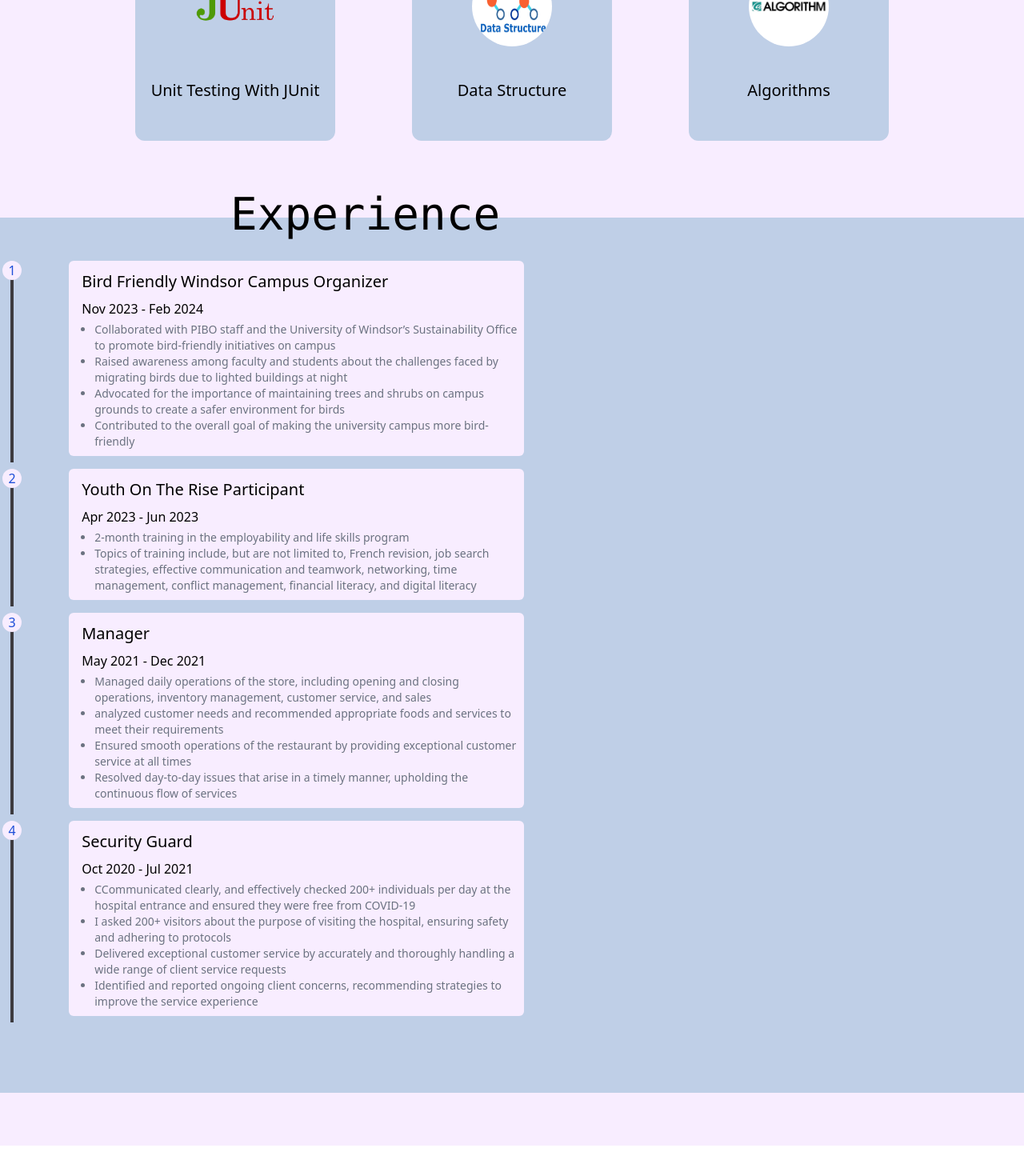
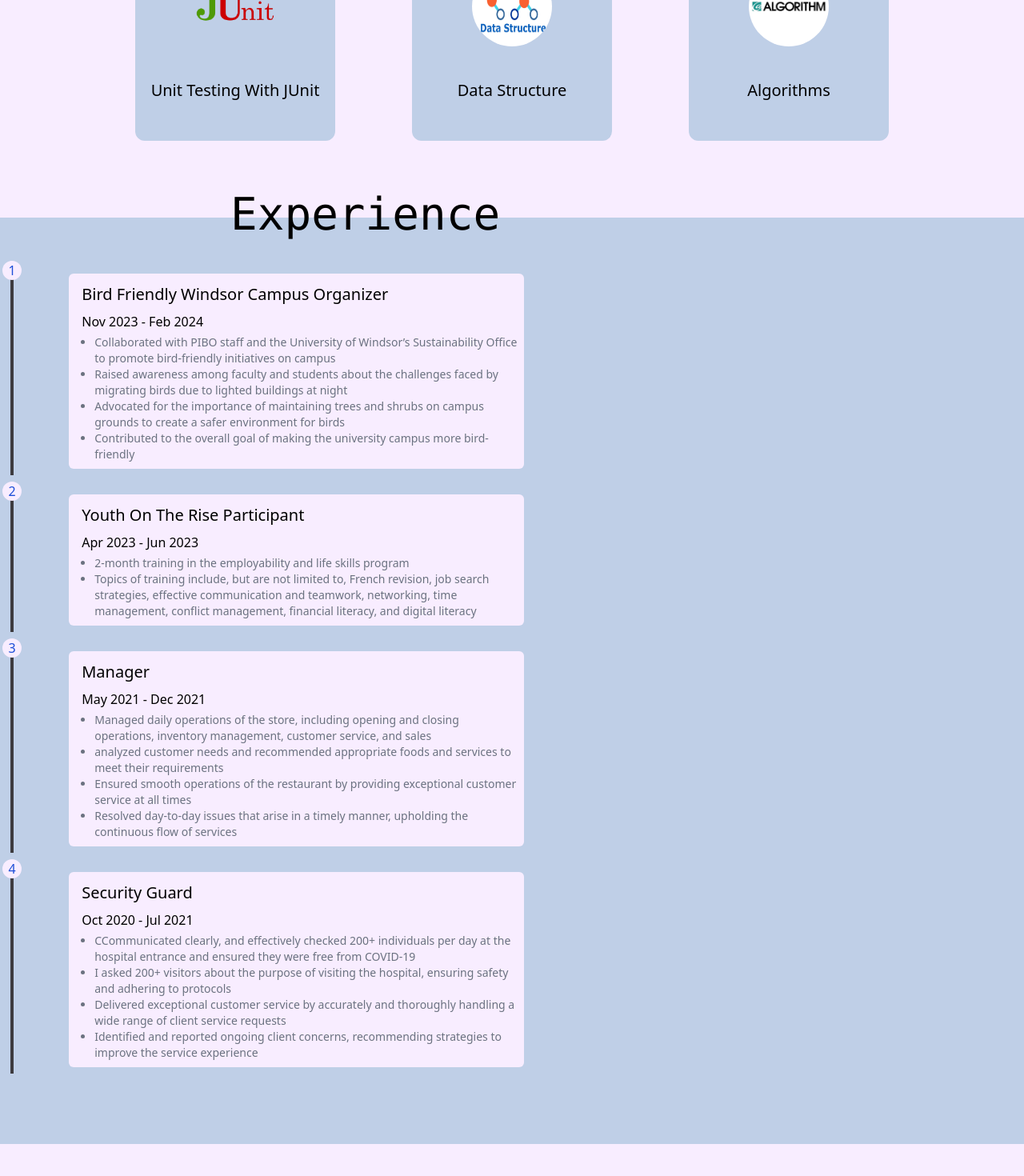
Before and after one commit to hkshakib/innovatesphere, a React (Create React App) app: page / in a window 1280 px wide. Shown: the part 2797-4267 px from the top of the page at 80% size. Before the commit the page ends 4229 px from the top, so only its background shows below. Built offline with nearby package versions, Linux system fonts and the light colour scheme.

Commit message:
fix: Experience -padding

```diff
--- a/src/pages/Experiences.jsx
+++ b/src/pages/Experiences.jsx
@@ -19,7 +19,7 @@ const Experiences = () => {
           transition={{ ease: "easeOut", duration: 3 }}
           initial={{ x: 850 }}
           style={{ overflow: "hidden" }}
-          className="col-span-4 w-full h-full "
+          className="col-span-4 w-full h-full pt-4"
         >
           <div className="w-full h-full bg-[#F8EDFF] rounded-md p-2 md:pl-4">
             <h1 className="text-black text-xl font-medium py-1">
@@ -65,7 +65,7 @@ const Experiences = () => {
           transition={{ ease: "easeOut", duration: 3 }}
           initial={{ x: 850 }}
           style={{ overflow: "hidden" }}
-          className="col-span-4 w-full h-full "
+          className="col-span-4 w-full h-full pt-4"
         >
           <div className="w-full h-full bg-[#F8EDFF] rounded-md p-2 md:pl-4">
             <h1 className="text-black text-xl font-medium py-1">
@@ -102,7 +102,7 @@ const Experiences = () => {
           transition={{ ease: "easeOut", duration: 3 }}
           initial={{ x: 850 }}
           style={{ overflow: "hidden" }}
-          className="col-span-4 w-full h-full "
+          className="col-span-4 w-full h-full pt-4"
         >
           <div className="w-full h-full bg-[#F8EDFF] rounded-md p-2 md:pl-4">
             <h1 className="text-black text-xl font-medium py-1">Manager</h1>
@@ -145,7 +145,7 @@ const Experiences = () => {
           transition={{ ease: "easeOut", duration: 3 }}
           initial={{ x: 850 }}
           style={{ overflow: "hidden" }}
-          className="col-span-4 w-full h-full "
+          className="col-span-4 w-full h-full pt-4"
         >
           <div className="w-full h-full bg-[#F8EDFF] rounded-md p-2 md:pl-4">
             <h1 className="text-black text-xl font-medium py-1">
```
